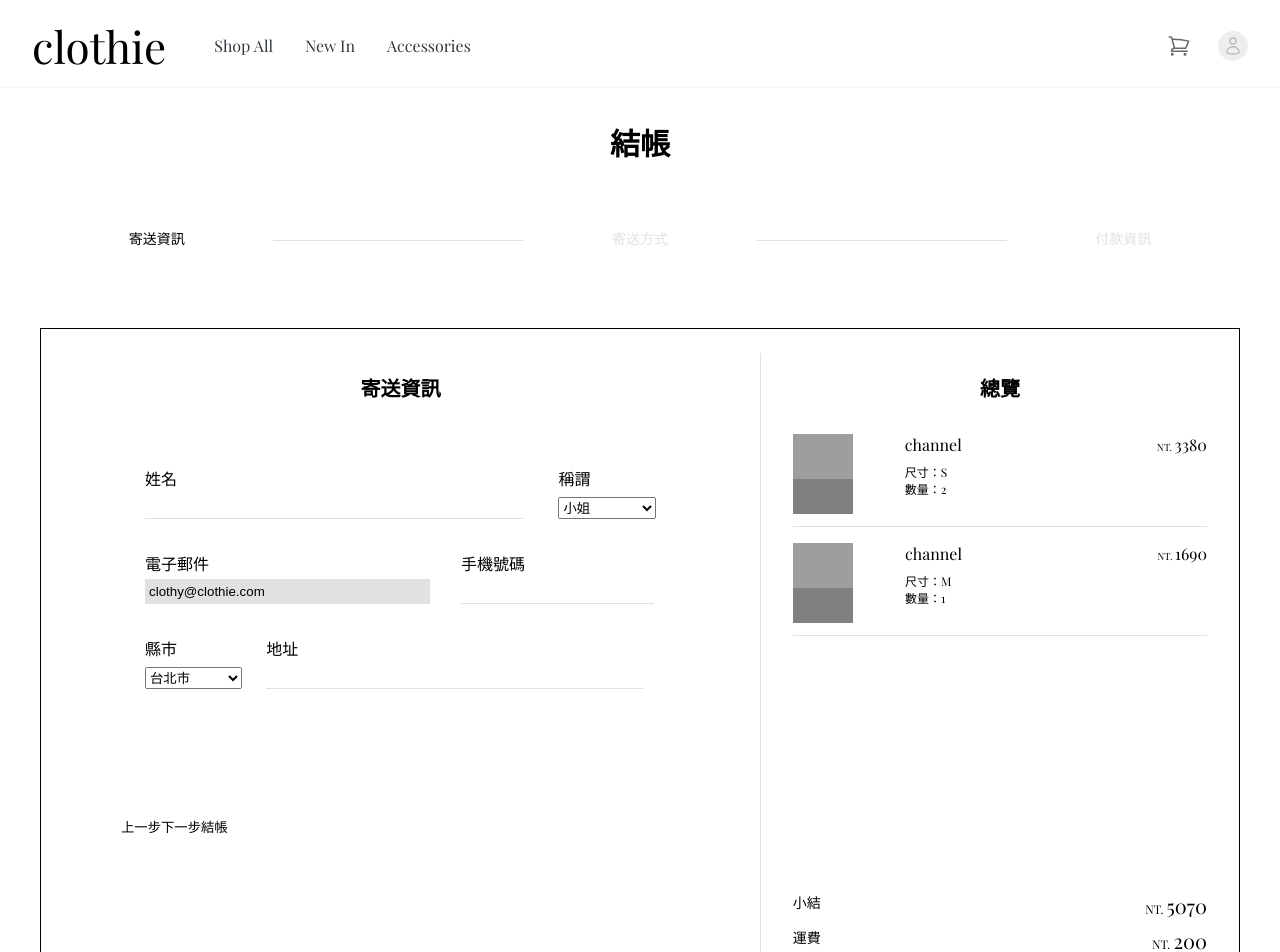
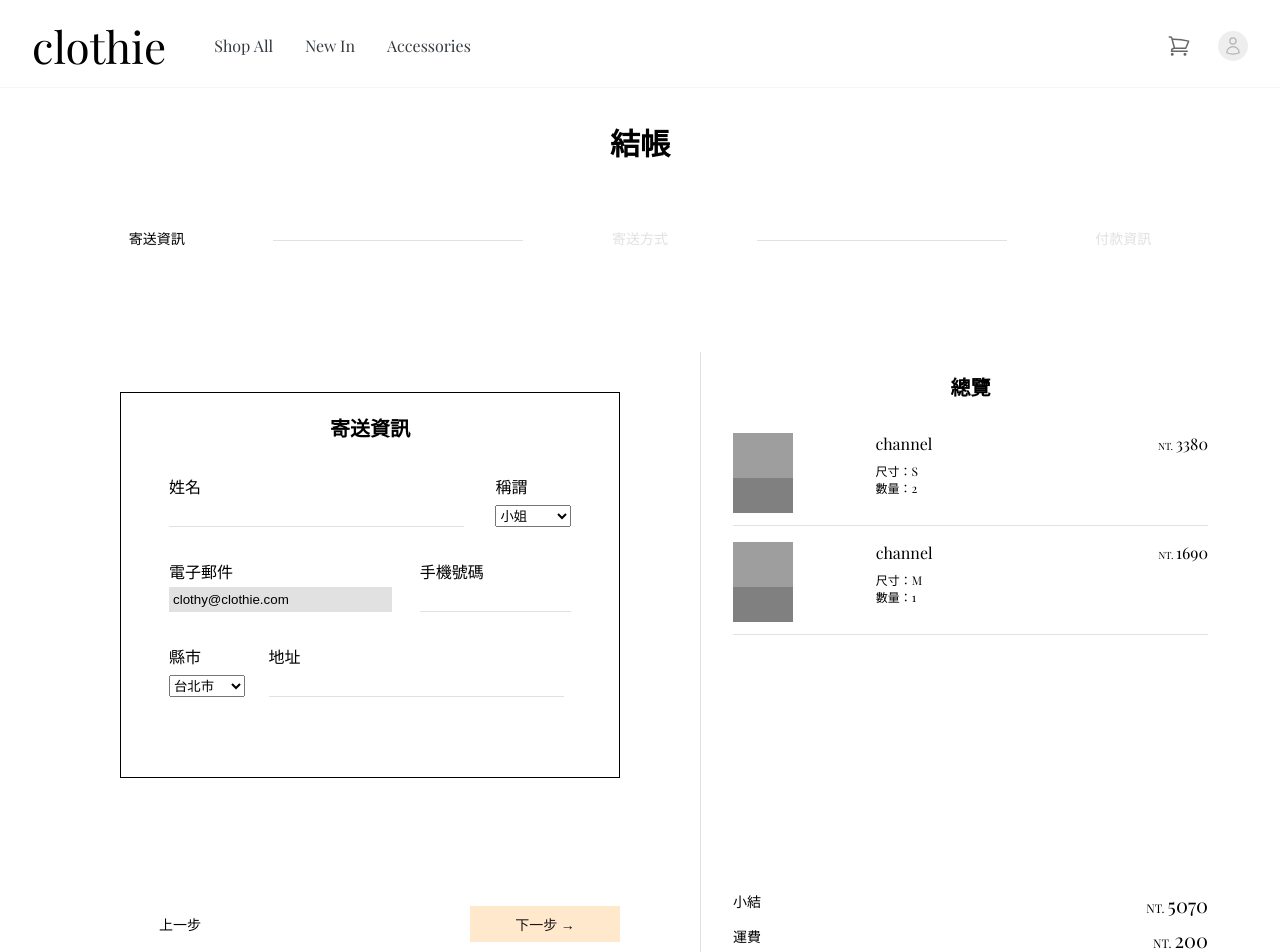
Before and after one commit to JohnnyHsu041/clothie-clothes-shop, a React (Create React App) app: page /order/1 in a window 1280 px wide. Shown: the top 952 px of the page. Built offline with nearby package versions, Linux system fonts and the light colour scheme; grey boxes are pictures that could not be loaded.

Commit message:
completed step buttons in order page

```diff
--- a/src/pages/Order/AddressSection.tsx
+++ b/src/pages/Order/AddressSection.tsx
@@ -44,7 +44,7 @@ const AddressSection: React.FC = () => {
                     />
                     <Input
                         id="tel"
-                        type="text"
+                        type="tel"
                         title="手機號碼"
                         validators={[VALIDATOR_MIN_LENGTH(10)]}
                         onChange={() => {}}
--- a/src/pages/Order/index.tsx
+++ b/src/pages/Order/index.tsx
@@ -35,15 +35,21 @@ const Order: React.FC = () => {
                     <div className={s.infos}>
                         <AddressSection />
                     </div>
+                    <div className={s["step-buttons"]}>
+                        <div className={s.prev}>
                             <Button>
                                 <span>上一步</span>
                             </Button>
+                        </div>
+                        <div className={s.next}>
                             <Button>
-                        <span>下一步</span>
+                                <span>下一步 &rarr;</span>
                             </Button>
-                    <Button type="submit">
+                            {/* <Button type="submit">
                                 <span>結帳</span>
-                    </Button>
+                            </Button> */}
+                        </div>
+                    </div>
                 </div>
                 <div className={s["overview-container"]}>
                     <Overview />
--- a/src/styles/css/AddressSection.module.css
+++ b/src/styles/css/AddressSection.module.css
@@ -1,7 +1,7 @@
 .buyer h3 {
   font-size: 2rem;
   text-align: center;
-  margin-bottom: 6.4rem;
+  margin-bottom: 3.2rem;
 }
 .name {
   display: grid;
--- a/src/styles/css/Order.module.css
+++ b/src/styles/css/Order.module.css
@@ -28,15 +28,43 @@
 }
 .order-info {
   display: grid;
-  grid-template-columns: 60fr 40fr;
+  grid-template-columns: 55fr 45fr;
+}
+.buyer-info-container {
+  margin: 6.4rem 8rem 2.4rem 8rem;
+}
+.infos {
+  margin-bottom: 12.8rem;
+  padding: 0 4.8rem 8rem 4.8rem;
   border: 1px solid #000;
 }
-.buyer-info-container {
-  margin: 2.4rem 8rem;
+.step-buttons {
+  display: flex;
+  justify-content: space-between;
 }
-.infos {
-  padding: 0 2.4rem;
-  margin-bottom: 12.8rem;
+.prev button {
+  width: 12rem;
+  padding: 0.8rem 0;
+}
+.prev button span {
+  font-size: 1.4rem;
+}
+.prev button:hover {
+  background-color: #161616;
+  color: #e1e1e1;
+}
+.next button {
+  width: 15rem;
+  padding: 0.8rem 0;
+  background-color: #ffe8cc;
+  color: #161616;
+}
+.next button span {
+  font-size: 1.4rem;
+}
+.next button:hover {
+  background-color: #e6d1b8;
+  color: #000;
 }
 .overview-container {
   border-left: 1px solid #e1e1e1;
--- a/src/styles/stylus/pages/Order/AddressSection.module.styl
+++ b/src/styles/stylus/pages/Order/AddressSection.module.styl
@@ -2,7 +2,7 @@
     h3
         font-size 2rem
         text-align center
-        margin-bottom 6.4rem
+        margin-bottom 3.2rem
 
 .name
     display grid
--- a/src/styles/stylus/pages/Order/Order.module.styl
+++ b/src/styles/stylus/pages/Order/Order.module.styl
@@ -28,15 +28,42 @@
 
 .order-info
     display grid
-    grid-template-columns 60fr 40fr
+    grid-template-columns 55fr 45fr
+    // border 1px solid black
+
+.buyer-info-container
+    margin 6.4rem 8rem 2.4rem 8rem
+
+.infos
+    margin-bottom 12.8rem
+    padding 0 4.8rem 8rem 4.8rem
     border 1px solid black
 
-.buyer-info-container
-    margin 2.4rem 8rem
+.step-buttons
+    display flex
+    justify-content space-between
 
-.infos
-    padding 0 2.4rem
-    margin-bottom 12.8rem
+.prev
+    button
+        width 12rem
+        padding 0.8rem 0
+        span
+            font-size 1.4rem
+        &:hover
+            background-color #161616
+            color $ctaBorder
+
+.next
+    button
+        width 15rem
+        padding 0.8rem 0
+        background-color $primary
+        color #161616
+        span
+            font-size 1.4rem
+        &:hover
+            background-color $shade
+            color black
 
 .overview-container
     border-left 1px solid $ctaBorder
```
Lines whose indentation alone changed are shown as unchanged.
